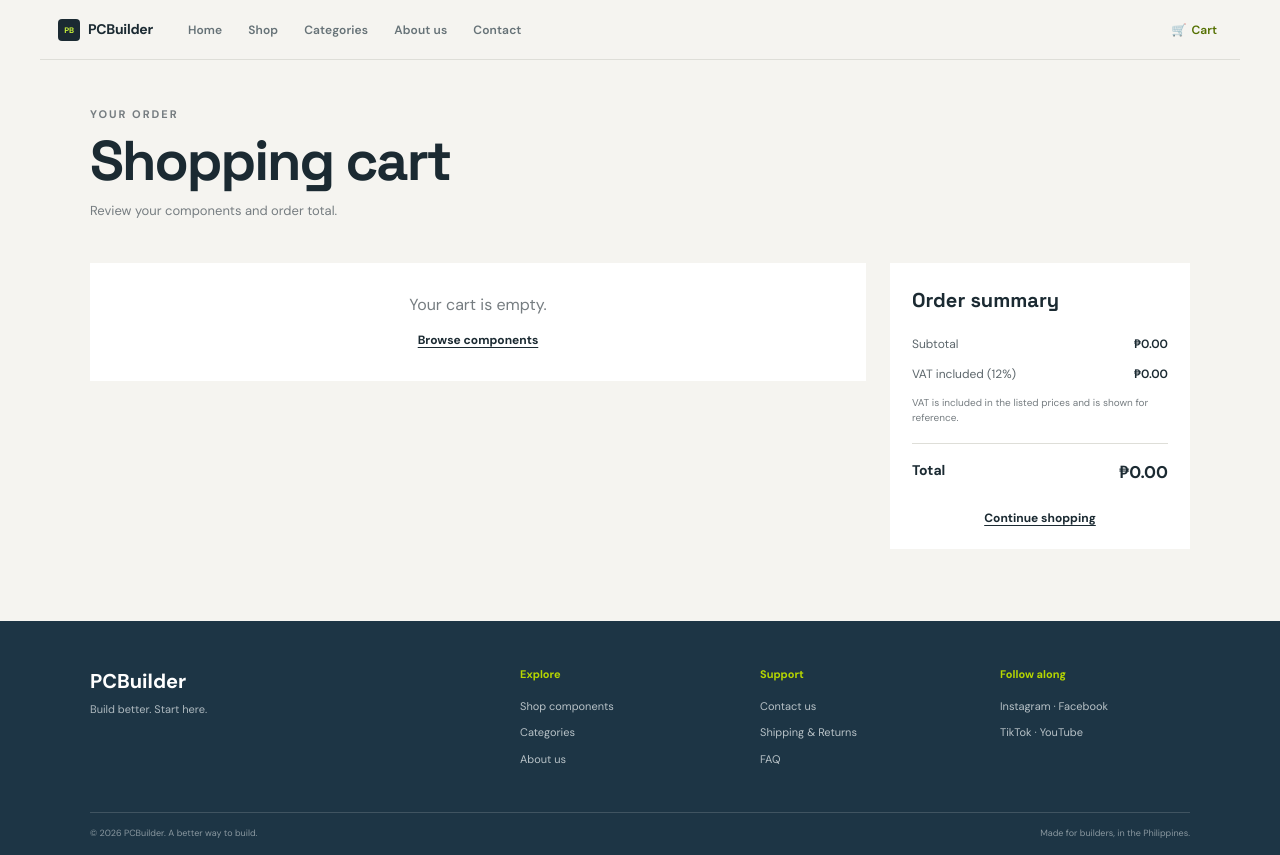
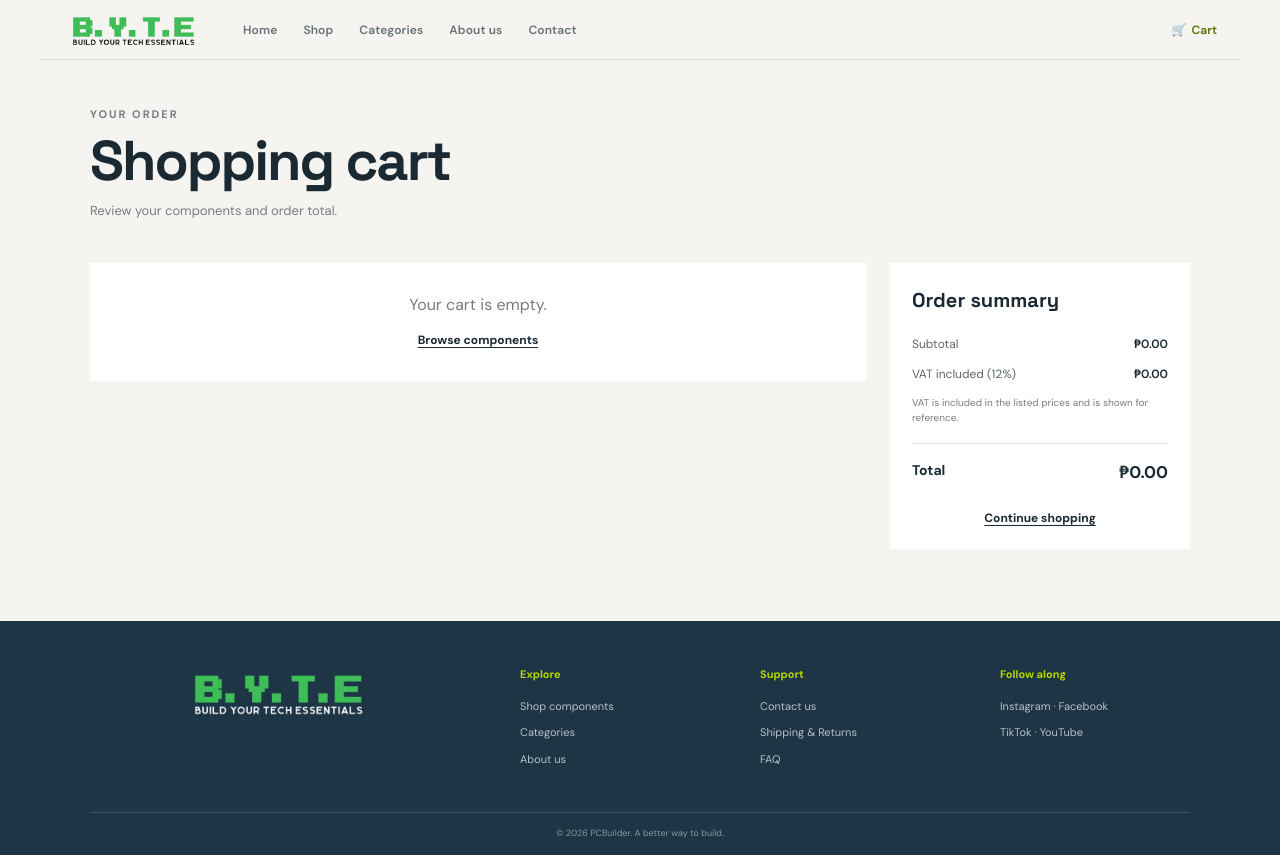
Before and after one commit to Wanji07/pcbuilder-ecommerce, a website: page src/pages/cart.html in a window 1280 px wide. Drawn offline with Linux system fonts and the light colour scheme.

Commit message:
feat: add brand logo to site headers and footers

```diff
--- a/src/css/base.css
+++ b/src/css/base.css
@@ -292,6 +292,19 @@ button {
     font-size: 20px;
 }
 
+.footer-brand {
+    display: flex;
+    flex-direction: column;
+    align-items: center;
+}
+
+.footer-brand img {
+    display: block;
+    width: 220px;
+    height: auto;
+    margin-bottom: 10px;
+}
+
 .footer-brand p {
     margin: 0;
 
@@ -334,7 +347,7 @@ button {
     border-top: 1px solid #405461;
 
     display: flex;
-    justify-content: space-between;
+    justify-content: center;
 
     padding: 14px 0;
 }
--- a/src/css/cart.css
+++ b/src/css/cart.css
@@ -278,7 +278,7 @@ button {
 
 .category-heading {
     display: flex;
-    justify-content: space-between;
+    justify-content: center;
     align-items: end;
     margin-bottom: 35px;
 }
@@ -1113,6 +1113,19 @@ button {
     font-size: 20px;
 }
 
+.footer-brand {
+    display: flex;
+    flex-direction: column;
+    align-items: center;
+}
+
+.footer-brand img {
+    display: block;
+    width: 220px;
+    height: auto;
+    margin-bottom: 10px;
+}
+
 .footer-brand p {
     margin: 0;
 
@@ -1155,7 +1168,7 @@ button {
     border-top: 1px solid #405461;
 
     display: flex;
-    justify-content: space-between;
+    justify-content: center;
 
     padding: 14px 0;
 }
--- a/src/pages/cart.html
+++ b/src/pages/cart.html
@@ -12,8 +12,7 @@
 <body>
     <header class="site-header">
         <a href="home.html" class="logo" aria-label="PCBuilder home">
-            <span class="logo-mark">PB</span>
-            <span>PCBuilder</span>
+            <img src="../assets/logo.png" alt="B.Y.T.E. logo" width="150" height="150">
         </a>
         <nav class="main-nav" aria-label="Main navigation">
             <a href="home.html">Home</a>
@@ -66,8 +65,7 @@
     <footer class="footer cart-footer">
         <div class="footer-container">
             <div class="footer-brand">
-                <h2>PCBuilder</h2>
-                <p>Build better. Start here.</p>
+                <img src="../assets/logo_dark.png" alt="B.Y.T.E. logo">
             </div>
             <div class="footer-column">
                 <h4>Explore</h4>
@@ -89,7 +87,6 @@
         </div>
         <div class="footer-bottom">
             <p>© 2026 PCBuilder. A better way to build.</p>
-            <p>Made for builders, in the Philippines.</p>
         </div>
     </footer>
     <script src="../js/script.js" defer></script>
```
Also changed, not shown: src/pages/aboutUs.html (+2 -5 lines), src/pages/categories.html (+2 -5 lines), src/pages/contact.html (+2 -5 lines), src/pages/home.html (+2 -5 lines), src/pages/login.html (+2 -5 lines), src/pages/registration.html (+2 -5 lines), src/pages/shippingPayment.html (+2 -5 lines), src/pages/shop.html (+2 -5 lines), src/assets/logo.png (added), src/assets/logo_dark.png (added).
